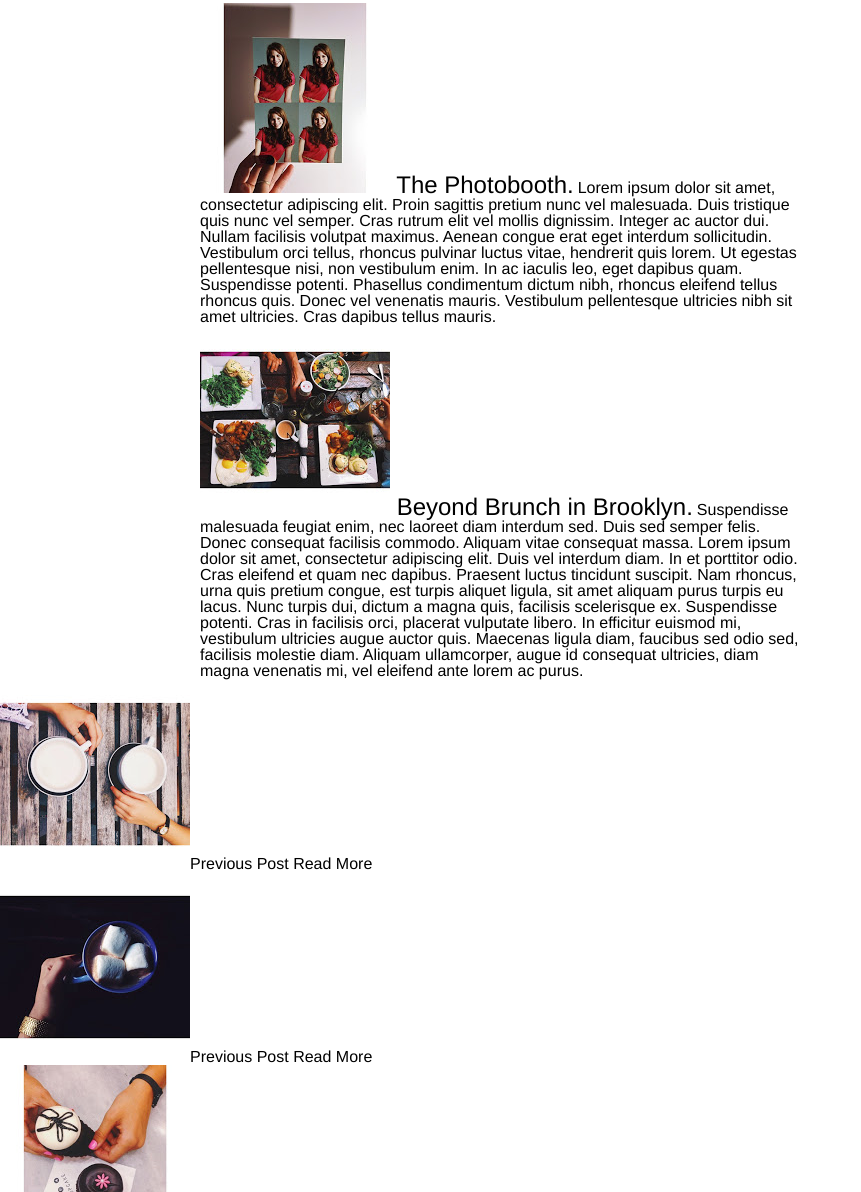
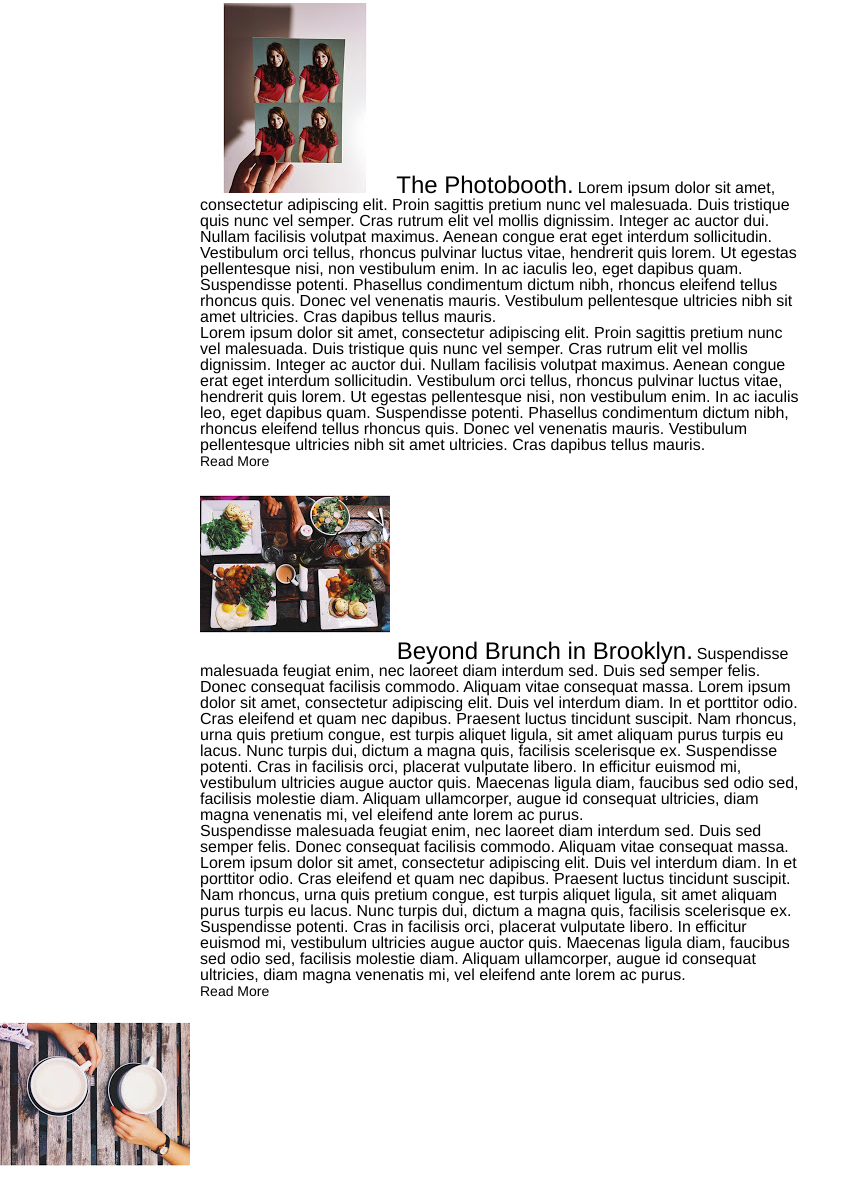
Before and after one commit to nehakallianpurkar/nehakallianpurkar.github.io, a plain HTML site: page unit_6/blog.html in a window 1280 px wide. Shown: the part 113-1305 px from the top of the page, without its empty margins (0-861 px from the left). Drawn offline with Linux system fonts and the light colour scheme.

Commit message:
syncing assignment 6

```diff
--- a/unit_6/blog.html
+++ b/unit_6/blog.html
@@ -13,13 +13,19 @@
    	<img src="images/photobooth.jpg" alt="photobooth" title="photobooth">
 	The Photobooth.</p1>
 	<p2>Lorem ipsum dolor sit amet, consectetur adipiscing elit. Proin sagittis pretium nunc vel malesuada. Duis tristique quis nunc vel semper. Cras rutrum elit vel mollis dignissim. Integer ac auctor dui. Nullam facilisis volutpat maximus. Aenean congue erat eget interdum sollicitudin. Vestibulum orci tellus, rhoncus pulvinar luctus vitae, hendrerit quis lorem. Ut egestas pellentesque nisi, non vestibulum enim. In ac iaculis leo, eget dapibus quam. Suspendisse potenti. Phasellus condimentum dictum nibh, rhoncus eleifend tellus rhoncus quis. Donec vel venenatis mauris. Vestibulum pellentesque ultricies nibh sit amet ultricies. Cras dapibus tellus mauris.
-	</p2>
+	<p><!-- pagebreak --></p>
+	Lorem ipsum dolor sit amet, consectetur adipiscing elit. Proin sagittis pretium nunc vel malesuada. Duis tristique quis nunc vel semper. Cras rutrum elit vel mollis dignissim. Integer ac auctor dui. Nullam facilisis volutpat maximus. Aenean congue erat eget interdum sollicitudin. Vestibulum orci tellus, rhoncus pulvinar luctus vitae, hendrerit quis lorem. Ut egestas pellentesque nisi, non vestibulum enim. In ac iaculis leo, eget dapibus quam. Suspendisse potenti. Phasellus condimentum dictum nibh, rhoncus eleifend tellus rhoncus quis. Donec vel venenatis mauris. Vestibulum pellentesque ultricies nibh sit amet ultricies. Cras dapibus tellus mauris.</p2>
 <p><!-- pagebreak --></p>
-	<p3>
+	<p3>Read More</p3>
+<p><!-- pagebreak --></p>
+	<p4>
 	<img src="images/brunch.jpg" alt="brunch" title="brunch">
-	Beyond Brunch in Brooklyn.</p3>
-	<p4>Suspendisse malesuada feugiat enim, nec laoreet diam interdum sed. Duis sed semper felis. Donec consequat facilisis commodo. Aliquam vitae consequat massa. Lorem ipsum dolor sit amet, consectetur adipiscing elit. Duis vel interdum diam. In et porttitor odio. Cras eleifend et quam nec dapibus. Praesent luctus tincidunt suscipit. Nam rhoncus, urna quis pretium congue, est turpis aliquet ligula, sit amet aliquam purus turpis eu lacus. Nunc turpis dui, dictum a magna quis, facilisis scelerisque ex. Suspendisse potenti. Cras in facilisis orci, placerat vulputate libero. In efficitur euismod mi, vestibulum ultricies augue auctor quis. Maecenas ligula diam, faucibus sed odio sed, facilisis molestie diam. Aliquam ullamcorper, augue id consequat ultricies, diam magna venenatis mi, vel eleifend ante lorem ac purus.
-	</p4>
+	Beyond Brunch in Brooklyn.</p4>
+	<p5>Suspendisse malesuada feugiat enim, nec laoreet diam interdum sed. Duis sed semper felis. Donec consequat facilisis commodo. Aliquam vitae consequat massa. Lorem ipsum dolor sit amet, consectetur adipiscing elit. Duis vel interdum diam. In et porttitor odio. Cras eleifend et quam nec dapibus. Praesent luctus tincidunt suscipit. Nam rhoncus, urna quis pretium congue, est turpis aliquet ligula, sit amet aliquam purus turpis eu lacus. Nunc turpis dui, dictum a magna quis, facilisis scelerisque ex. Suspendisse potenti. Cras in facilisis orci, placerat vulputate libero. In efficitur euismod mi, vestibulum ultricies augue auctor quis. Maecenas ligula diam, faucibus sed odio sed, facilisis molestie diam. Aliquam ullamcorper, augue id consequat ultricies, diam magna venenatis mi, vel eleifend ante lorem ac purus.
+	<p><!-- pagebreak --></p>
+	Suspendisse malesuada feugiat enim, nec laoreet diam interdum sed. Duis sed semper felis. Donec consequat facilisis commodo. Aliquam vitae consequat massa. Lorem ipsum dolor sit amet, consectetur adipiscing elit. Duis vel interdum diam. In et porttitor odio. Cras eleifend et quam nec dapibus. Praesent luctus tincidunt suscipit. Nam rhoncus, urna quis pretium congue, est turpis aliquet ligula, sit amet aliquam purus turpis eu lacus. Nunc turpis dui, dictum a magna quis, facilisis scelerisque ex. Suspendisse potenti. Cras in facilisis orci, placerat vulputate libero. In efficitur euismod mi, vestibulum ultricies augue auctor quis. Maecenas ligula diam, faucibus sed odio sed, facilisis molestie diam. Aliquam ullamcorper, augue id consequat ultricies, diam magna venenatis mi, vel eleifend ante lorem ac purus.</p5>
+	<p><!-- pagebreak --></p>
+	<p6>Read More</p6>
 </article></div>
 
 <div><aside>
--- a/unit_6/css/style.css
+++ b/unit_6/css/style.css
@@ -73,4 +73,5 @@ a1{
 
 a1:hover {
 	background-color:#aaaaaa;
+	color: white;
 }
--- a/unit_6/css/style1.css
+++ b/unit_6/css/style1.css
@@ -33,22 +33,36 @@ p1{
 	font-weight: 200;
 }
 
+p2{
+	font-size: 16px;
+	font-family: Helvetica, sans-serif;
+	font-weight: 200;
+}
+
 p3{
+	font-size: 14px;
+	font-family: Helvetica, sans-serif;
+	font-weight: 200;
+}
+
+p4{
 	font-size: 24px;
 	font-family: Helvetica, sans-serif;
 	font-weight: 200;
 }
 
-p2{
+p5{
 	font-size: 16px;
 	font-family: Helvetica, sans-serif;
 	font-weight: 200;
 }
-p4{
-	font-size: 16px;
+
+p6{
+	font-size: 14px;
 	font-family: Helvetica, sans-serif;
 	font-weight: 200;
 }
+
 #chai{
 	width: 250px;
 }
@@ -64,3 +78,14 @@ p4{
 #nuts{
 	width: 250px;
 }
+
+a{
+	display: block;
+}
+
+a:hover {
+	background-color:#aaaaaa;
+	-webkit-filter: grayscale(100%);
+	filter: grayscale(100%);
+	color: white;
+}
```
